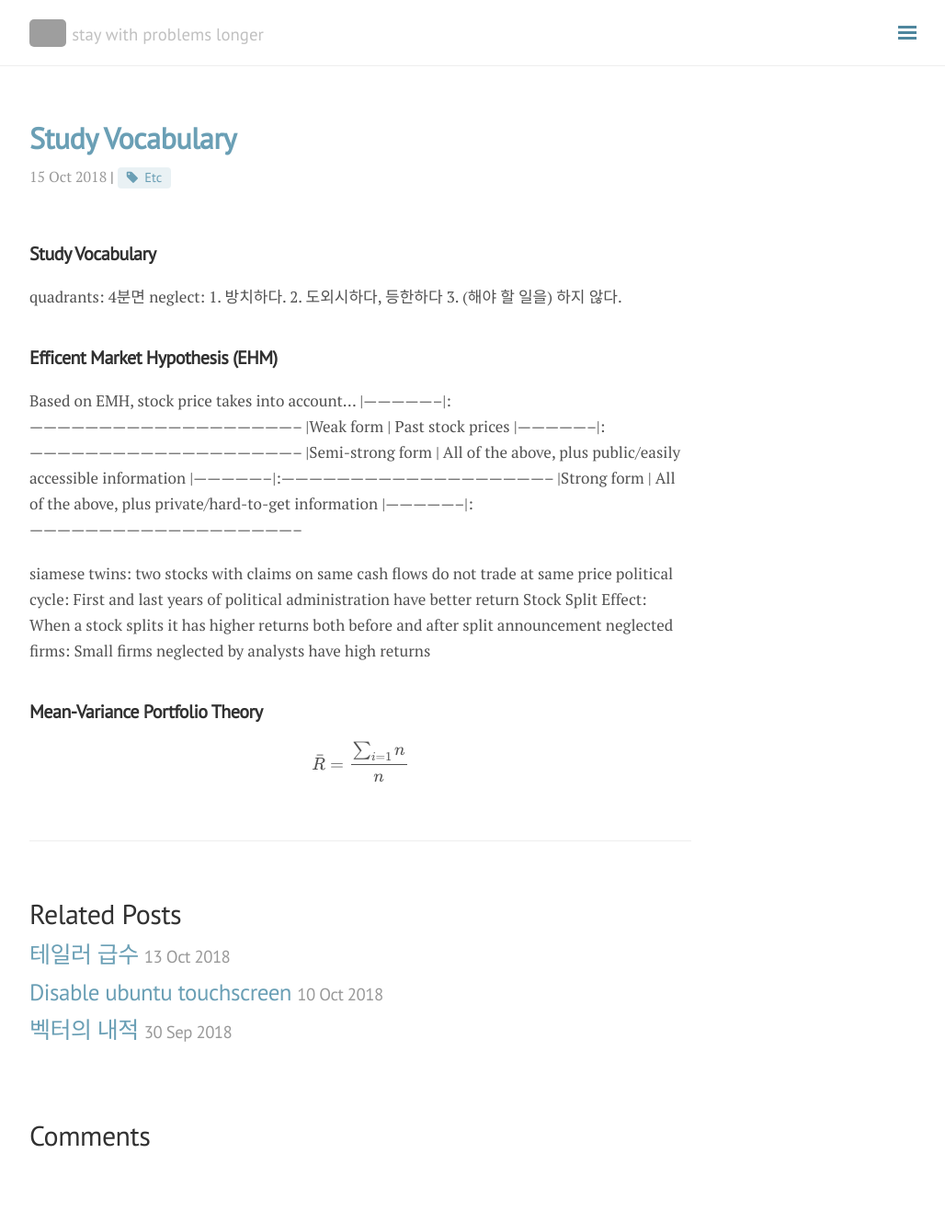
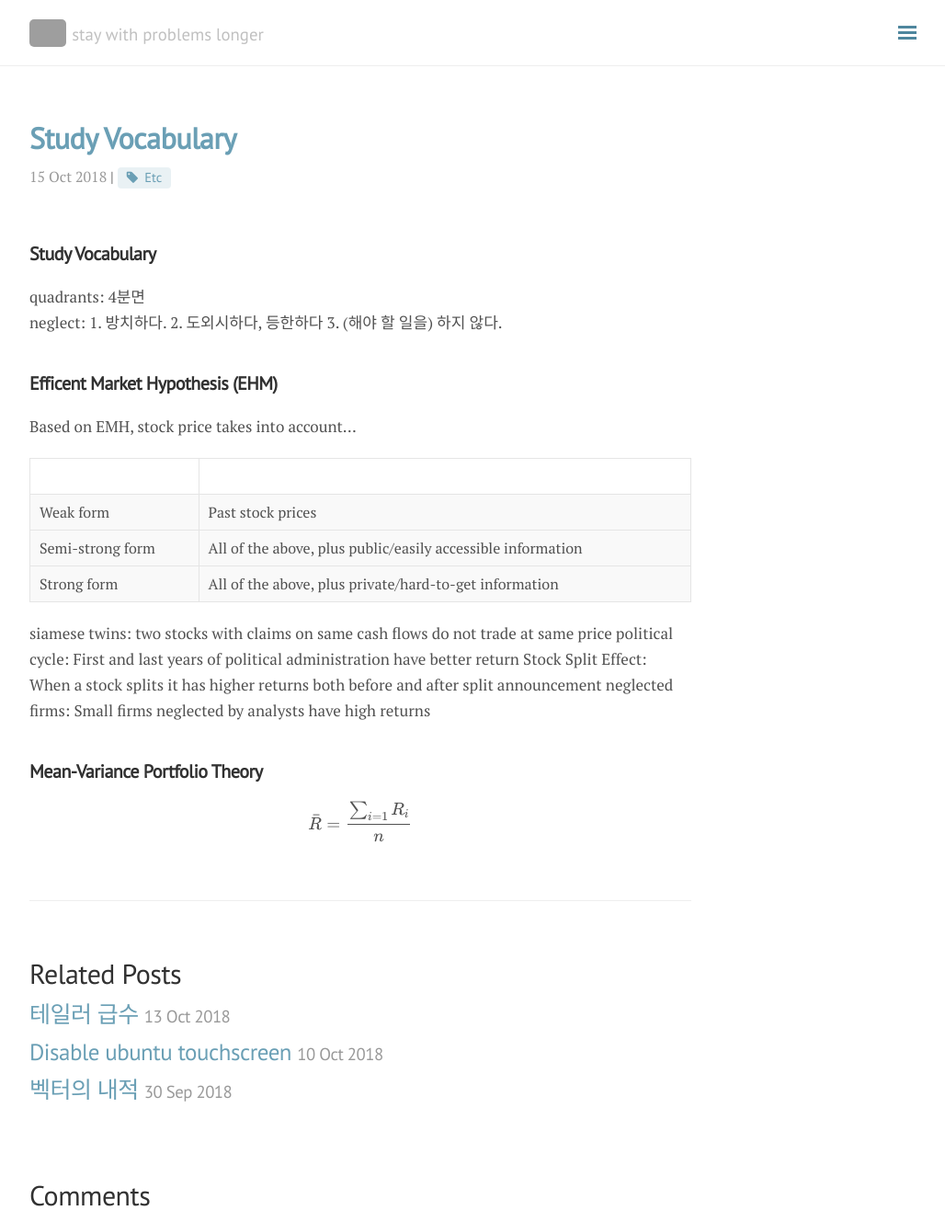
Before and after one commit to seokhoonj/seokhoonj.github.io, a Jekyll site: the page built from _posts/Etc/2018-10-15-Etc-study.md, in a window 1280 px wide and 1329 px high. Shown: the whole window at 92% size, without its empty margins (248-1276 px from the left). Built offline with Jekyll 4.4.1, drawn with Linux system fonts in a browser that asks for light colours; nearby versions of some CDN libraries; formulas are drawn with MathJax 3; comment, search, counter and statistics services are not loaded; grey boxes are pictures that could not be loaded.

Commit message:
add _posts

```diff
--- a/_posts/Etc/2018-10-15-Etc-study.md
+++ b/_posts/Etc/2018-10-15-Etc-study.md
@@ -17,6 +17,8 @@
 Efficent Market Hypothesis (EHM)
 ---
 Based on EMH, stock price takes into account...
+
+|                 |
 |-----------------|:-----------------------------------------------------------
 |Weak form        | Past stock prices
 |-----------------|:-----------------------------------------------------------
@@ -34,4 +36,4 @@
 Mean-Variance Portfolio Theory
 ---
 
-\\( \bar{R} = \frac{\sum\_{i=1}{n}}{n} \\)
+\\( \bar{R} = \frac{\sum\_{i=1}{R\_i}}{n} \\)
```
